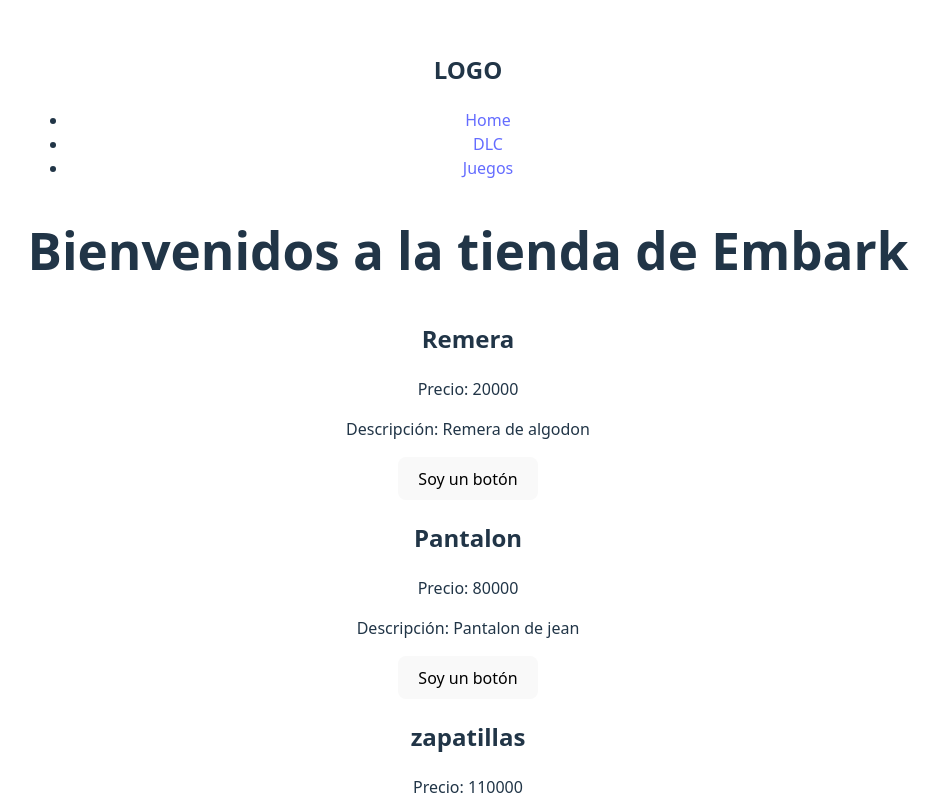
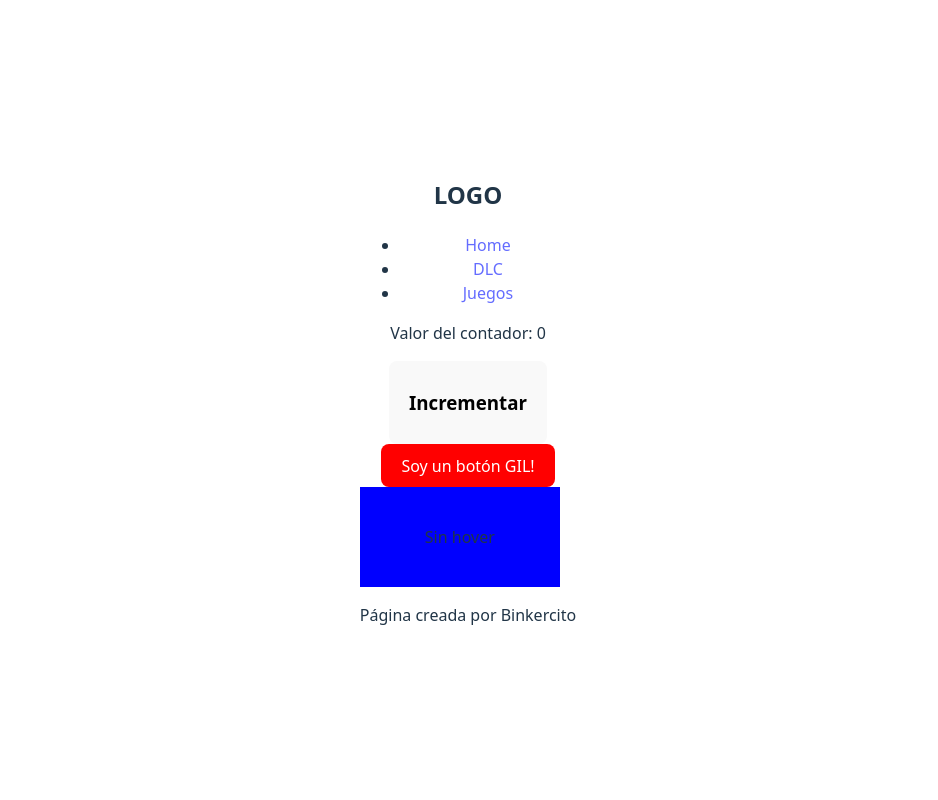
Before and after one commit to carlosbinker/react-practica, a React (Vite) app: page / in a window 1280 px wide. Shown: the top 800 px of the page, without its empty margins (172-1110 px from the left). Built offline with nearby package versions, Linux system fonts and the light colour scheme.

Commit message:
Pruebo el evento Hover, componente EjemploMouse.jsx

```diff
--- a/src/App.jsx
+++ b/src/App.jsx
@@ -5,6 +5,7 @@
 import Contador from './components/Contador/Contador';
 import Form from './components/Form/Form';
 import { Boton } from './components/Boton';
+import EjemploMouse from './components/EjemploMouse';
 
 function App() {
 
@@ -36,14 +37,15 @@
       <div>
         {/* Hacemos el autoclose de los componenetes porque no hay childrens */}
         <Header />
-        <ItemlistContainer
+        {/* <ItemlistContainer
           titulo={"Bienvenidos a la tienda de Embark"}
           productos={arrayProductos}
-        />
+        /> */}
         <Contador />
-        <Form />
-        <Boton texto={"Soy un botón GIL!"} color={ "red"} />
-        <Footer/>
+        {/* <Form /> */}
+        <Boton texto={"Soy un botón GIL!"} color={"red"} />
+        <EjemploMouse/>
+        <Footer />
       </div>
     </>
   );
--- /dev/null
+++ b/src/components/EjemploMouse.jsx
@@ -0,0 +1,23 @@
+import { useState } from "react";
+
+export default function EjemploMouse() {
+  const [hover, setHover] = useState(false);
+
+  return (
+    <div
+          onMouseOver={() => setHover(true)}
+          onMouseOut={() => setHover(false)}
+          style={{
+              width: "200px",
+              height: "100px",
+              backgroundColor: hover ? "red" : "blue",
+              textAlign: "center",
+              lineHeight: "100px",
+          }}
+    >
+
+      {hover ? "🖱️ Hover!!" : "Sin hover"}
+
+    </div>
+  );
+}
```
